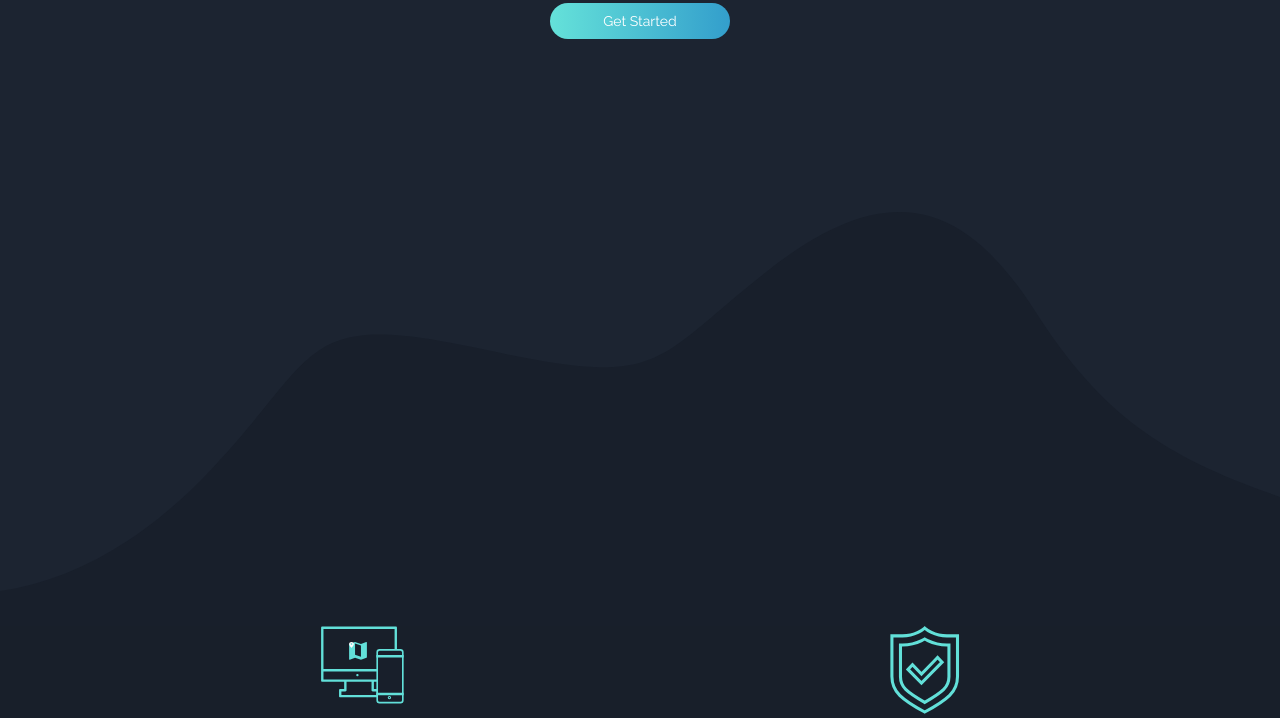
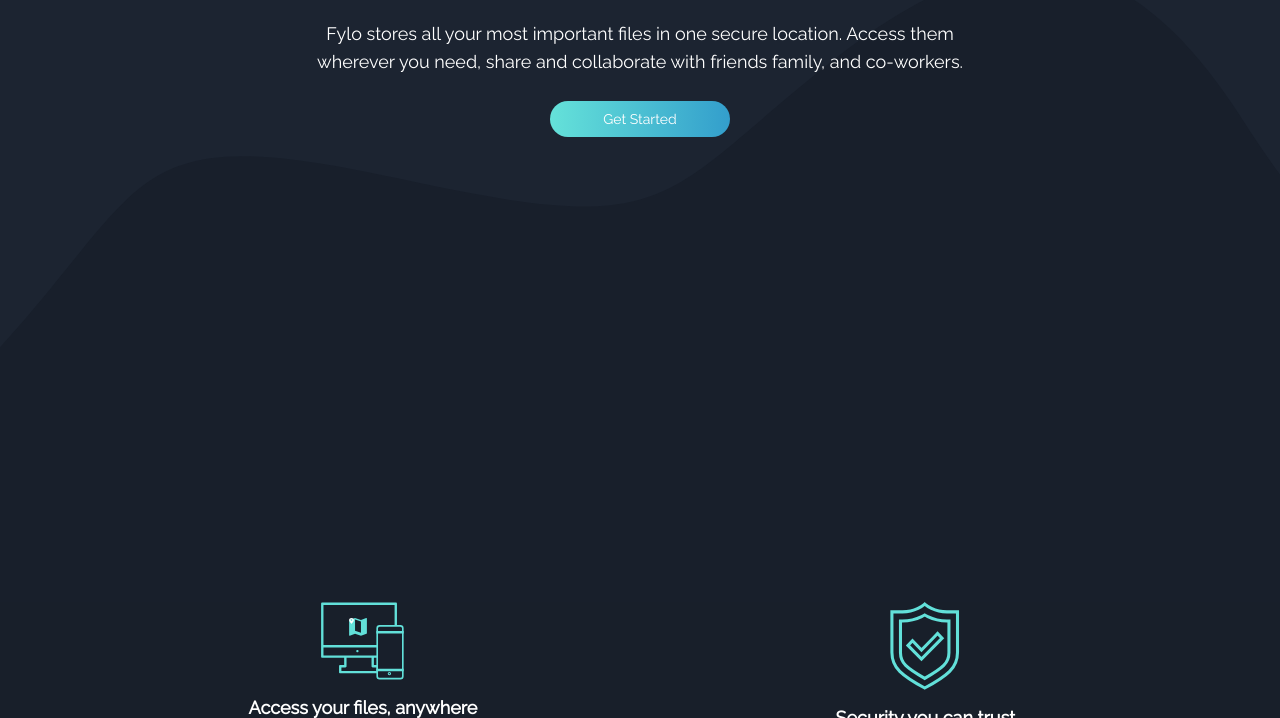
Before and after one commit to amarealcoder/fylo-dark-theme-landing-page, a plain HTML site: page index.html in a window 1280 px wide. Shown: the part 730-1448 px from the top of the page. Drawn offline with nearby package versions, Linux system fonts and the light colour scheme.

Commit message:
Correct main positioning

```diff
--- a/style.css
+++ b/style.css
@@ -28,10 +28,10 @@
 
 .intro {
   width: 100%;
-  height: 148vh;
+  height: 145vh;
   background: hsl(217, 28%, 15%) url("images/bg-curvy-desktop.svg") bottom
     no-repeat;
-  background-size: 95rem;
+  background-size: 145rem;
   text-align: center;
 }
 
@@ -47,14 +47,15 @@
   height: 400px;
 }
 .intro-caption {
-  line-height: 2.5rem;
-  width: 95%;
+  font-size: 40px;
+  line-height: 3.5rem;
+  width: 70%;
 }
 .intro-para {
   margin-top: 2.5rem;
-  line-height: 1.5rem;
-  width: 95%;
-  font-size: 14px;
+  line-height: 2rem;
+  width: 55%;
+  font-size: 18px;
 }
 .intro-btn {
   margin-top: 1.75rem;
```
